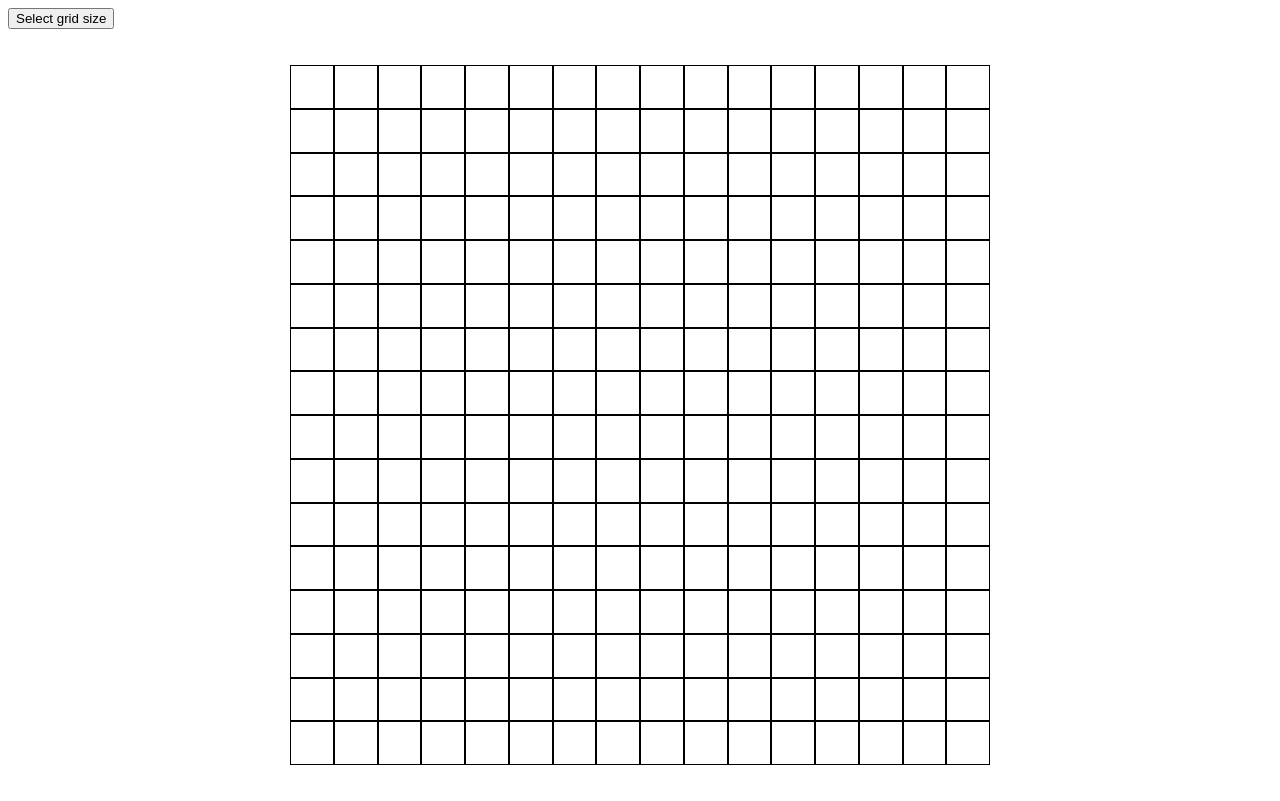
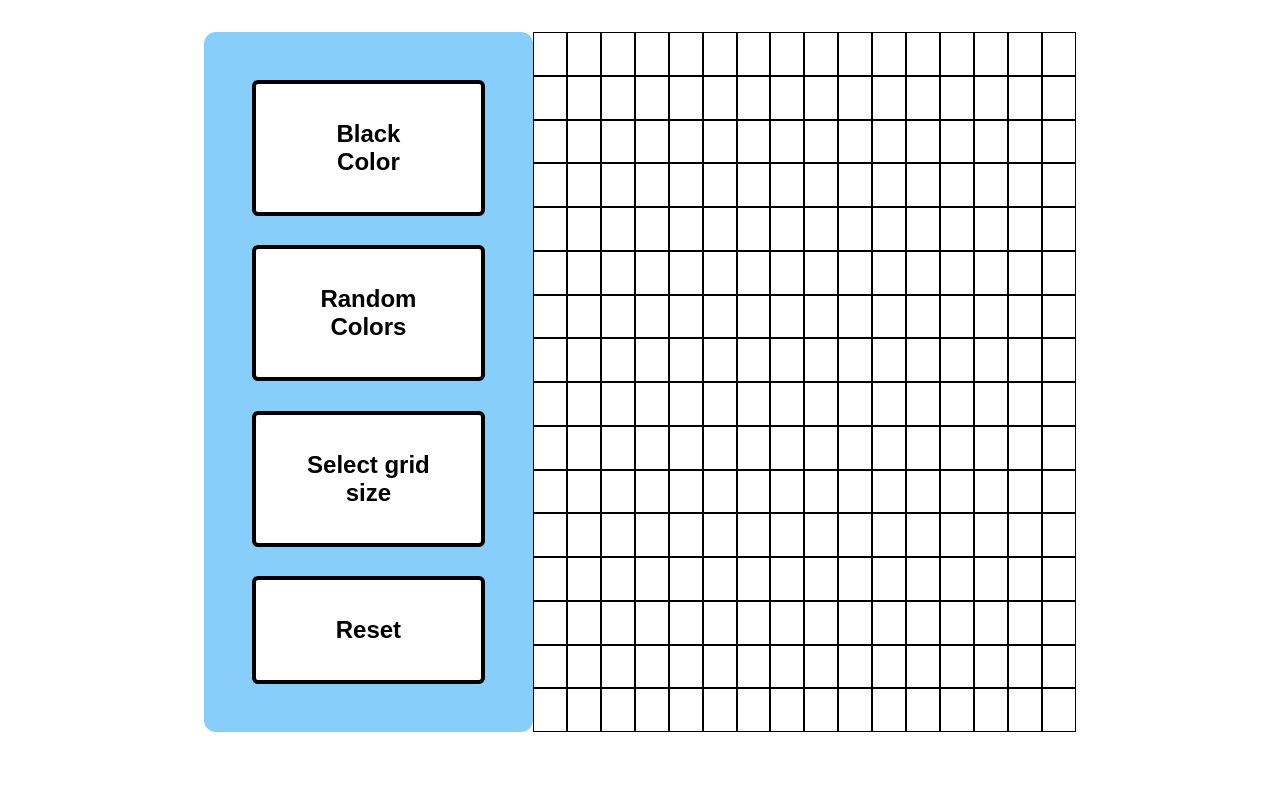
Before and after one commit to Greg057/etch-a-sketch, a plain HTML site: page index.html in a window 1280 px wide. Drawn offline with Linux system fonts and the light colour scheme.

Commit message:
Finish extra features

```diff
--- a/index.html
+++ b/index.html
@@ -8,7 +8,12 @@
     <script src="logic.js" defer></script>
 </head>
 <body>
-    <button id="size-button">Select grid size</button>
+    <div id="menu">
+        <button class="colorBtn" id="black">Black Color</button>
+        <button class="colorBtn" id="random">Random Colors</button>
+        <button id="size-button">Select grid size</button>
+        <button id="reset">Reset</button>
+    </div>
     <div id="grid">
 
     </div>
--- a/logic.js
+++ b/logic.js
@@ -1,7 +1,25 @@
 const grid = document.querySelector("#grid");
+const colorButtons = document.querySelectorAll(".colorBtn");
+const resetBtn = document.querySelector("#reset");
 const sizeBtn = document.querySelector("#size-button")
+const squares = []
+
 let size = 16;
+let colorBackground = "black";
+
 changeGrid (size);
+
+resetBtn.addEventListener("click", () => {
+    squares.forEach((square) => {
+        square.style.background = "white";
+    })
+})
+
+colorButtons.forEach((button) => {
+    button.addEventListener("click", () => {
+        colorBackground = button.getAttribute("id");
+    })
+})
 
 sizeBtn.addEventListener("click", () => {
     do {
@@ -18,9 +36,16 @@ function changeGrid (n) {
         grid.appendChild(row);
         for (let j = 0; j < n; j++) {
             const square = document.createElement("div");
+            squares.push(square);
             square.classList.add("square");
-            square.addEventListener("mouseover", function (square) {
-                square.target.style.background = "black";
+            square.addEventListener("mouseover", () => {
+                if (colorBackground == "black") {
+                    square.style.background = "black";
+                }
+                else {
+                    square.style.background = `rgb(${Math.floor(Math.random() * 256)},${Math.floor(Math.random() * 256)},${Math.floor(Math.random() * 256)})`;;
+                }
+
             })
             row.appendChild(square);
         }
--- a/style.css
+++ b/style.css
@@ -1,8 +1,32 @@
+body {
+    display: flex;
+    padding: 24px 196px;
+}
+
+#menu {
+    display: flex;
+    width: 300px;
+    flex-direction: column;
+    justify-content: space-between;
+    padding: 48px 48px;
+    background-color: lightskyblue;
+    border-radius: 12px;
+}
+
+button {
+    padding: 36px 48px;
+    border: 4px solid black;
+    border-radius: 6px;
+    background-color: white;
+    color: black;
+    font-weight: bold;
+    font-size: 24px;
+}
 
 #grid {
     display: flex;
     flex-direction: column;
-    margin: 36px auto;
+    margin: auto;
     width: 700px;
     height: 700px;
 
```
